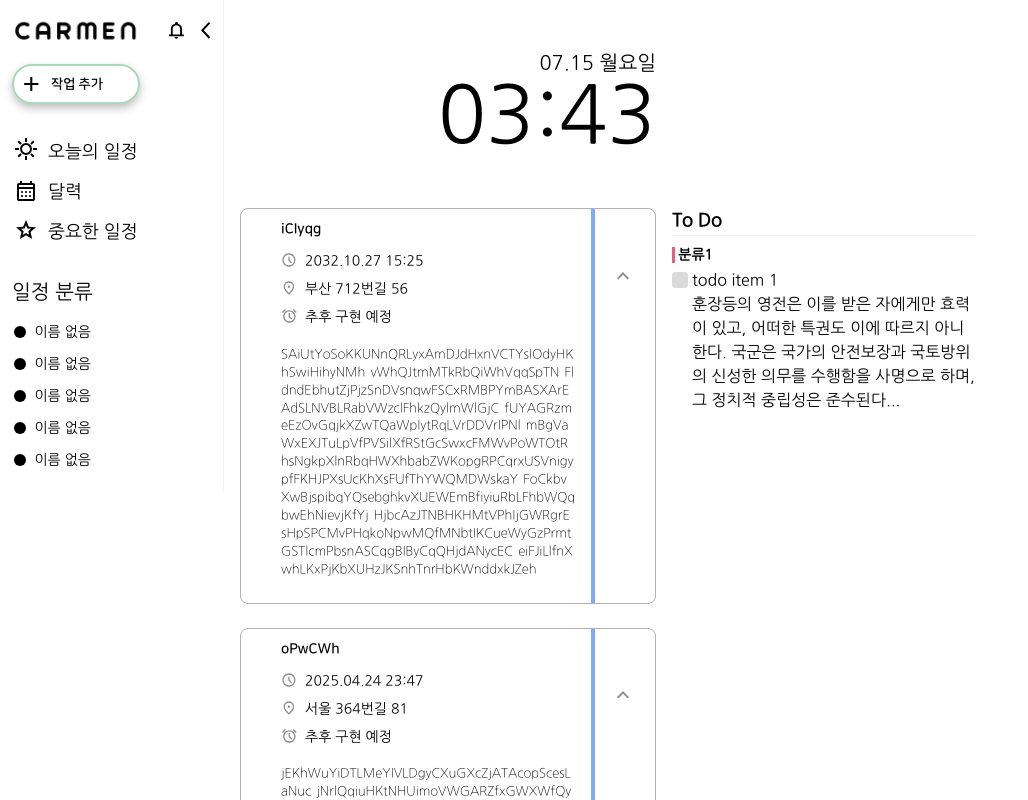
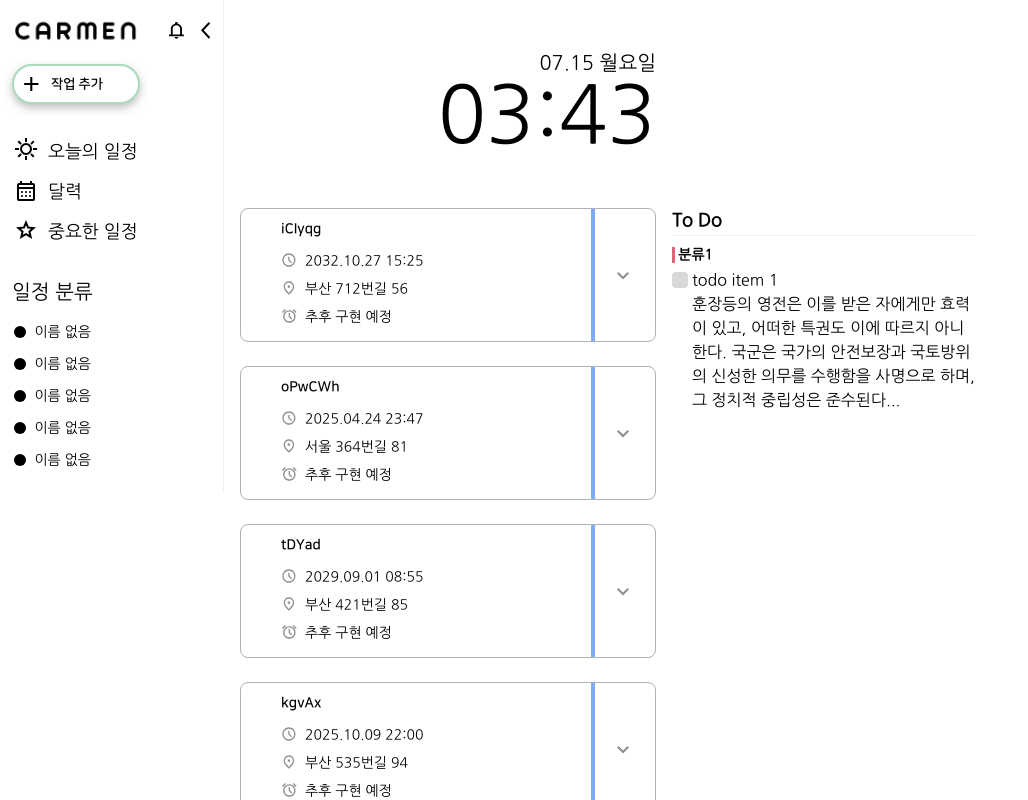
Before and after one commit to sangjin149/Carmen, a React (Create React App) app: page / in a window 1280 px wide. Shown: the top 800 px of the page, without its empty margins (0-1028 px from the left). Built offline with nearby package versions, Linux system fonts and the light colour scheme.

Commit message:
feature: schedule fold feature

```diff
--- a/src/components/Homepage/ScheduleBox.jsx
+++ b/src/components/Homepage/ScheduleBox.jsx
@@ -1,5 +1,5 @@
 import { styled } from "styled-components";
-import { ScheduleFold } from "@icons";
+import { ScheduleFold, ScheduleUnfold } from "@icons";
 import { useState } from "react";
 
 import Button from "@ui/Button";
@@ -14,7 +14,7 @@ export default function ScheduleBox({ schedule }) {
         description: schedule.description,
     };
 
-    const [isFolded, setFolded] = useState(false);
+    const [isFolded, setFolded] = useState(true);
 
     const handleFoldClick = () => {
         setFolded((prevIsFolded) => !prevIsFolded);
@@ -23,10 +23,10 @@ export default function ScheduleBox({ schedule }) {
     return (
         <Container>
             <SubInfoContainer />
-            <ScheduleDetail content={content} />
+            <ScheduleDetail content={content} isFolded={isFolded} />
             <ActionBox>
                 <FoldButton onClick={handleFoldClick}>
-                    <Svg src={ScheduleFold} />
+                    <Svg src={isFolded ? ScheduleUnfold : ScheduleFold} />
                 </FoldButton>
             </ActionBox>
         </Container>
@@ -39,8 +39,6 @@ const Container = styled.div`
     display: flex;
     border: 1px solid #b1b1b1;
     border-radius: 8px;
-
-    transition: max-height 0.3s ease-out;
 
     &::before {
         content: "";
--- a/src/components/Homepage/ScheduleDetail.jsx
+++ b/src/components/Homepage/ScheduleDetail.jsx
@@ -3,7 +3,7 @@ import { ScheduleTime, ScheduleLocation, ScheduleAlarm } from "@icons";
 
 import Svg from "@ui/Svg";
 
-export default function ScheduleDetail({ content }) {
+export default function ScheduleDetail({ content, isFolded }) {
     return (
         <Container>
             <Title>{content.title}</Title>
@@ -19,7 +19,7 @@ export default function ScheduleDetail({ content }) {
                 <Svg src={ScheduleAlarm} alt="alarm icon" containerStyle={AlarmStyle} />
                 추후 구현 예정
             </Alarm>
-            <Description>{content.description}</Description>
+            {!isFolded && <Description>{content.description}</Description>}
         </Container>
     );
 }
```
